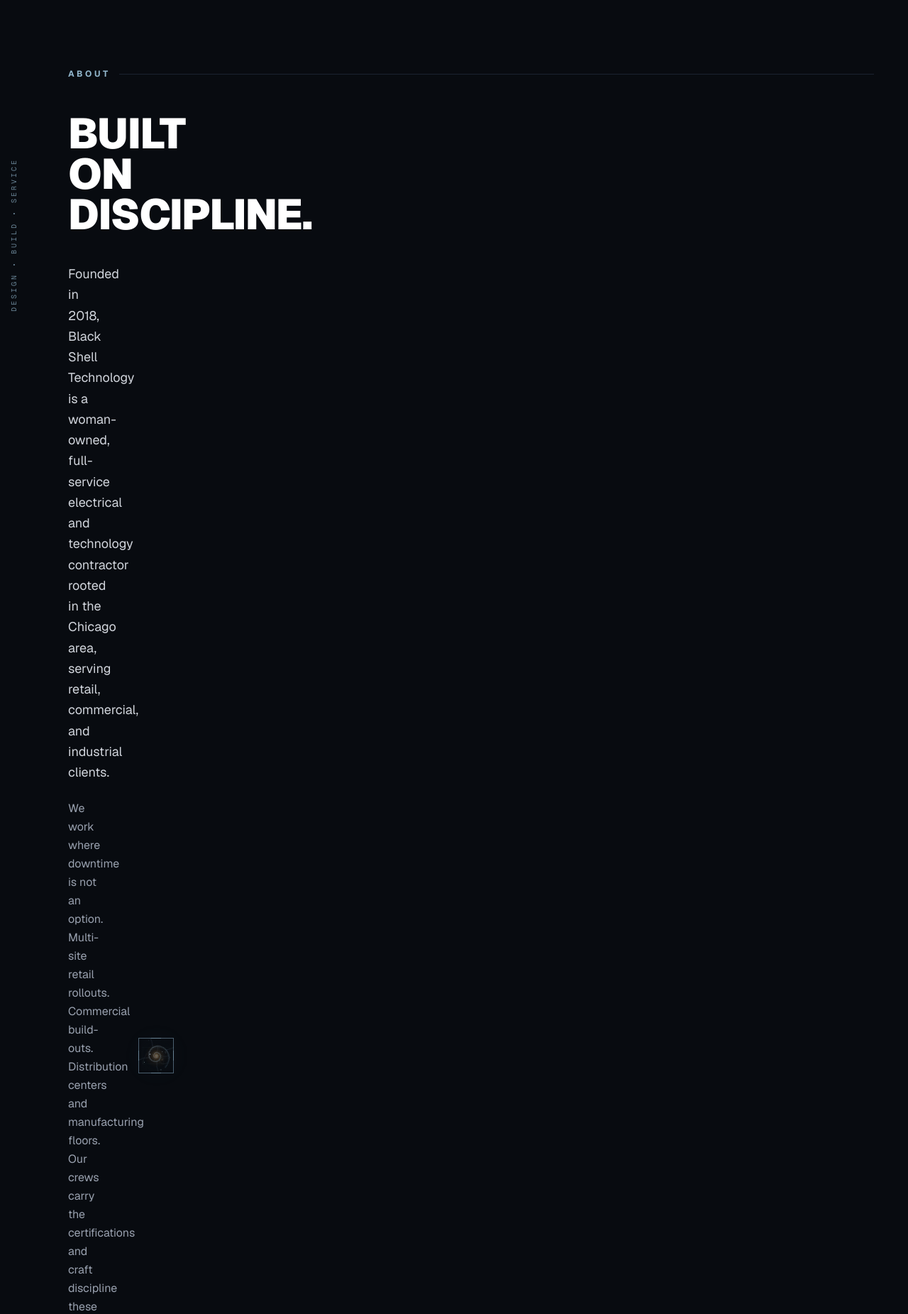
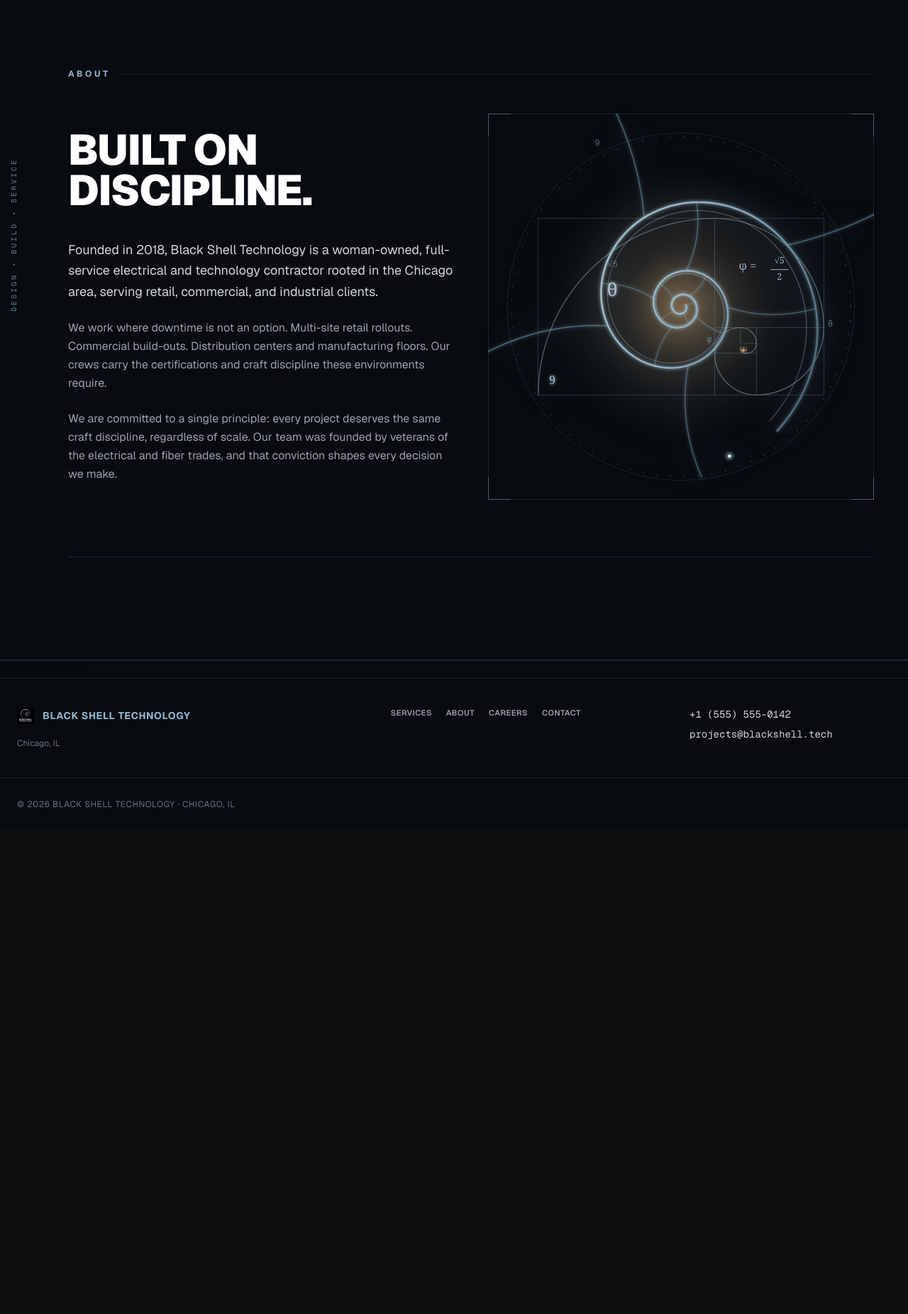
Before and after one commit to wjmssq5hxm-cyber/blackshell-final-cut, a Django app: page /about/ in a window 1280 px wide. Shown: the part 69-1920 px from the top of the page at 71% size. After the commit the page ends 1208 px from the top, so only its background shows below. Run offline with Django 5.2, Linux system fonts and the light colour scheme; data comes from the database, SQL or seed files in the repository; data that the repository does not hold is empty.

Commit message:
Fix About layout: two-column grid and full-size logo

```diff
--- a/templates/pages/about.html
+++ b/templates/pages/about.html
@@ -12,8 +12,8 @@
     <div class="flex-1 h-px bg-hair"></div>
   </div>
 
-  <div class="grid grid-cols-1 lg:grid-cols-12 gap-12 lg:gap-16 mb-20 items-center">
-    <div class="lg:col-span-6">
+  <div class="grid grid-cols-1 lg:grid-cols-2 gap-12 items-center mb-20">
+    <div class="min-w-0">
       <h1 class="text-5xl md:text-6xl font-black tracking-tight leading-[0.95] text-white mb-10">
         {{ site.about_headline|lined }}
       </h1>
@@ -22,8 +22,8 @@
       <p class="text-base text-gray-400 leading-relaxed">{{ site.about_p3 }}</p>
     </div>
 
-    <div class="lg:col-span-6" aria-hidden="true">
-      <div class="relative aspect-square max-w-[520px] mx-auto w-full">
+    <div class="w-full min-w-[240px]" aria-hidden="true">
+      <div class="relative aspect-square w-full max-w-[600px] mx-auto">
         <div class="absolute inset-0 border border-hair"></div>
         <div class="absolute top-0 left-0 w-8 h-8 border-l border-t border-frost/40"></div>
         <div class="absolute top-0 right-0 w-8 h-8 border-r border-t border-frost/40"></div>
```
Also changed, not shown: static/css/site.css.
